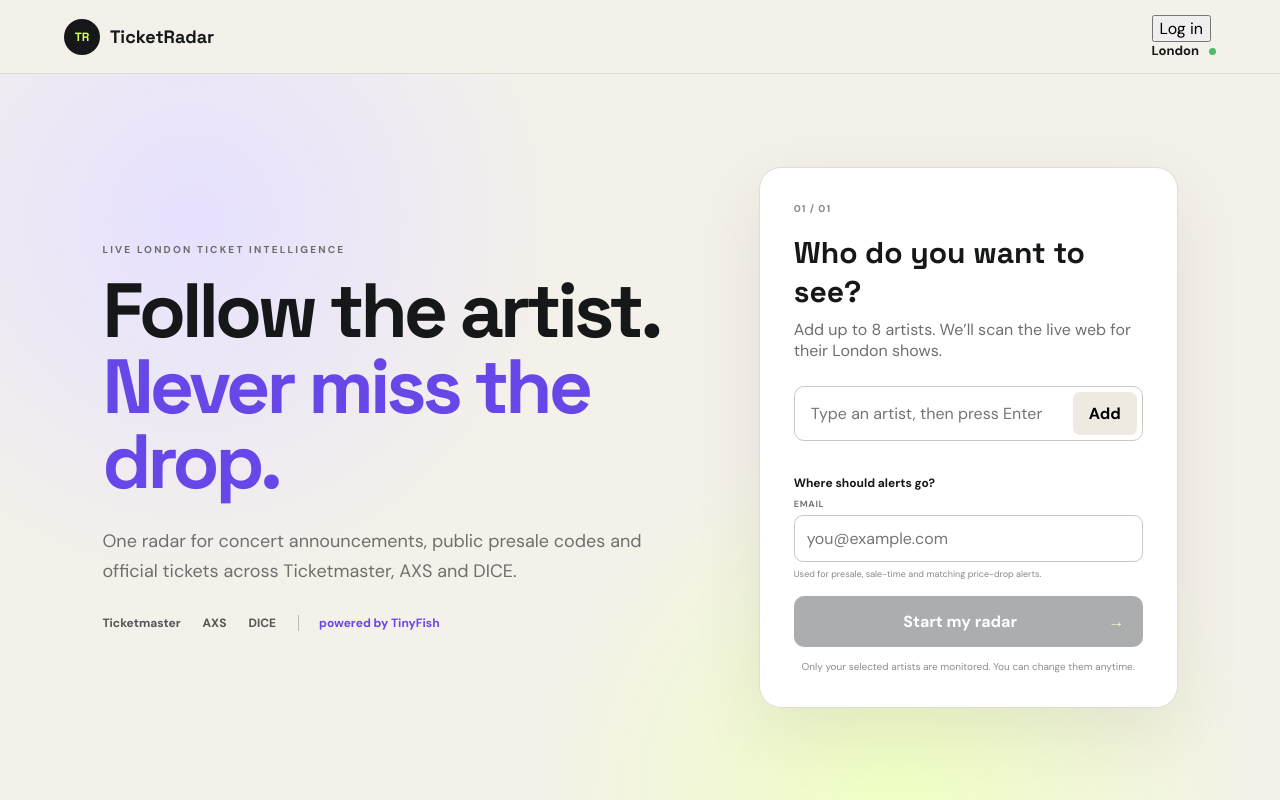
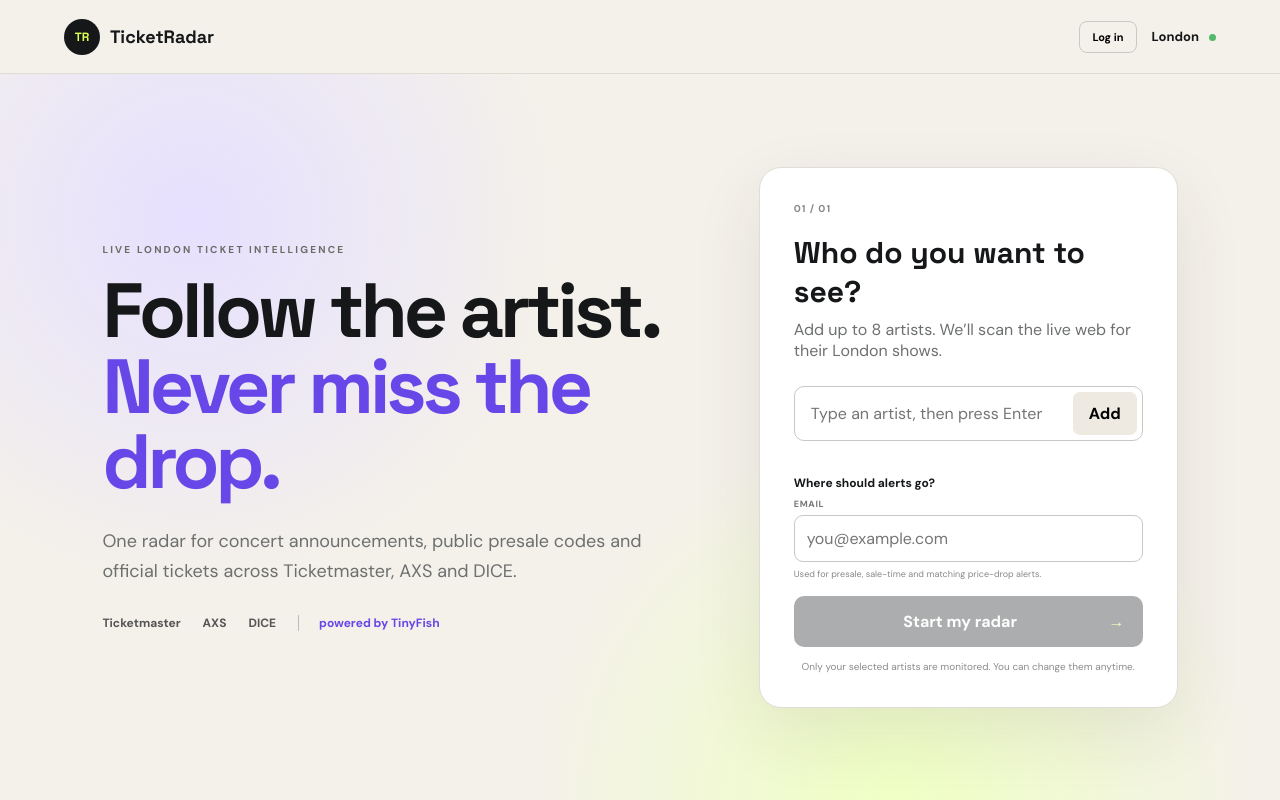
Before and after one commit to TangNi1104/ticketradar-tinyfish, a website: page public/index.html in a window 1280 px wide. Drawn offline with Linux system fonts and the light colour scheme; no server answers.

Commit message:
feat: add accounts and preference syncing

```diff
--- a/public/notifications.css
+++ b/public/notifications.css
@@ -1,3 +1,4 @@
 .notify-field{display:block;margin:16px 0;text-align:left}.notify-field>b{display:block;font-size:12px;margin-bottom:7px}.notify-field>span{display:block;font-size:9px;font-weight:800;letter-spacing:.7px;color:#777;margin-bottom:5px;text-transform:uppercase}.notify-field input{width:100%;padding:12px;border:1px solid #c8c9c5;border-radius:9px;outline:0;background:white}.notify-field input:focus{border-color:var(--purple);box-shadow:0 0 0 3px #6747e71a}.notify-field small{display:block;color:#888;font-size:9px;margin-top:6px}
 #menu-toggle{display:none}.menu-backdrop{display:none}.following>div>p{font-size:12px;color:#777;margin:7px 0 0}
 @media(max-width:900px){#menu-toggle{display:block}.side{display:flex!important;position:fixed!important;z-index:50;left:0;top:0;width:250px;height:100vh!important;transform:translateX(-105%);transition:transform .22s ease;box-shadow:18px 0 45px #0003}.side.open{transform:translateX(0)}.menu-backdrop{display:block;position:fixed;z-index:40;inset:0;border:0;background:#1118}.actions{flex-wrap:wrap}.following{align-items:flex-start;flex-direction:column}}
+.header-tools{display:flex;align-items:center;gap:15px}.account-button{border:1px solid #c9c8c2;background:transparent;border-radius:8px;padding:8px 12px;font-size:11px;font-weight:700}.auth-actions{display:grid;grid-template-columns:1fr 1fr;gap:9px;margin-top:18px}.auth-actions button{border:1px solid #c9c8c2;border-radius:9px;padding:13px;background:white;font-weight:700}.auth-actions .primary{background:var(--ink);color:white;border-color:var(--ink)}.auth-error{background:#fff0ec;color:#a43226;border-radius:8px;padding:10px;font-size:11px}.logout{width:100%;border:1px solid #e2aca4;background:#fff3f1;color:#a43226;border-radius:9px;padding:12px;font-weight:700;margin-top:16px}
```
